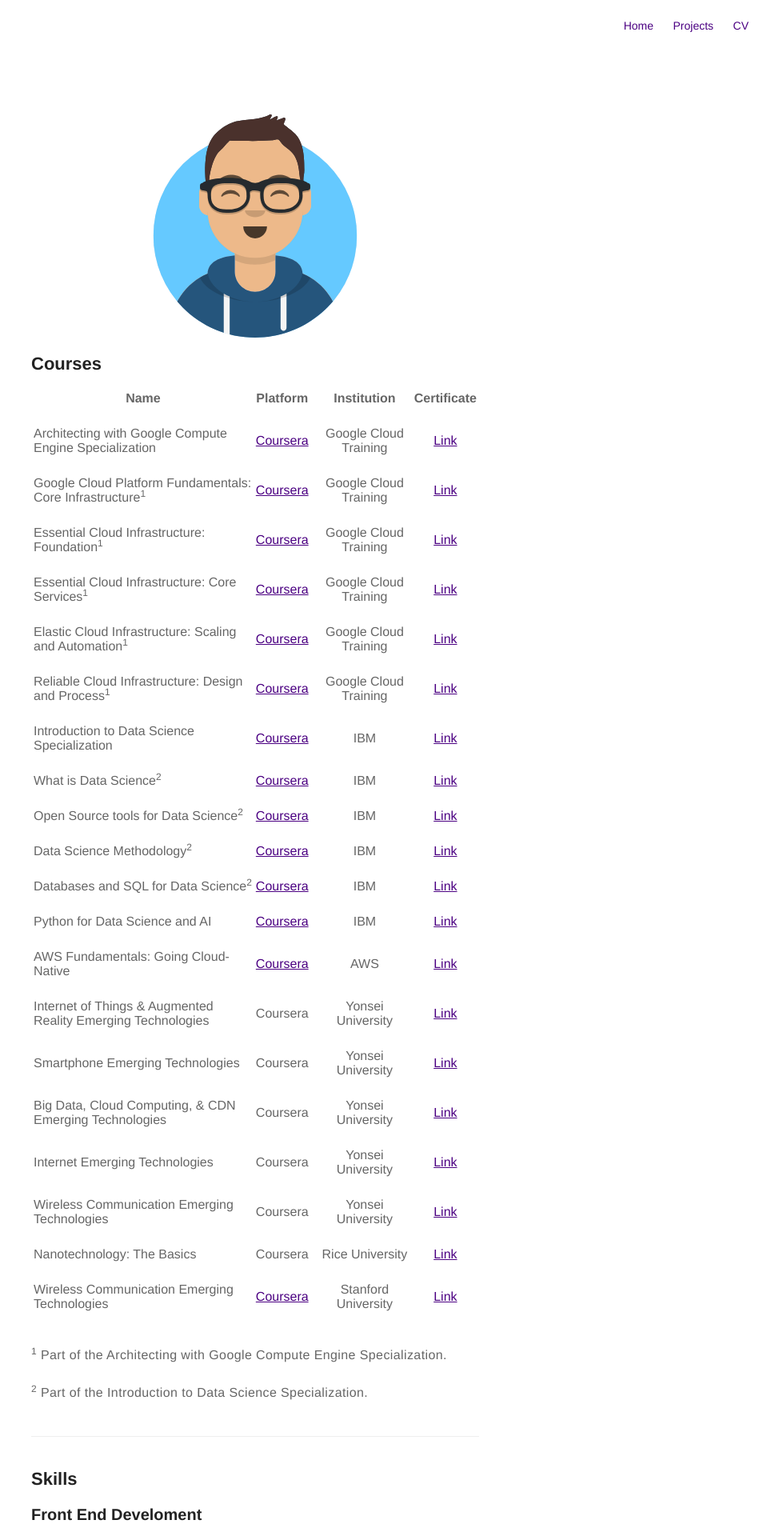
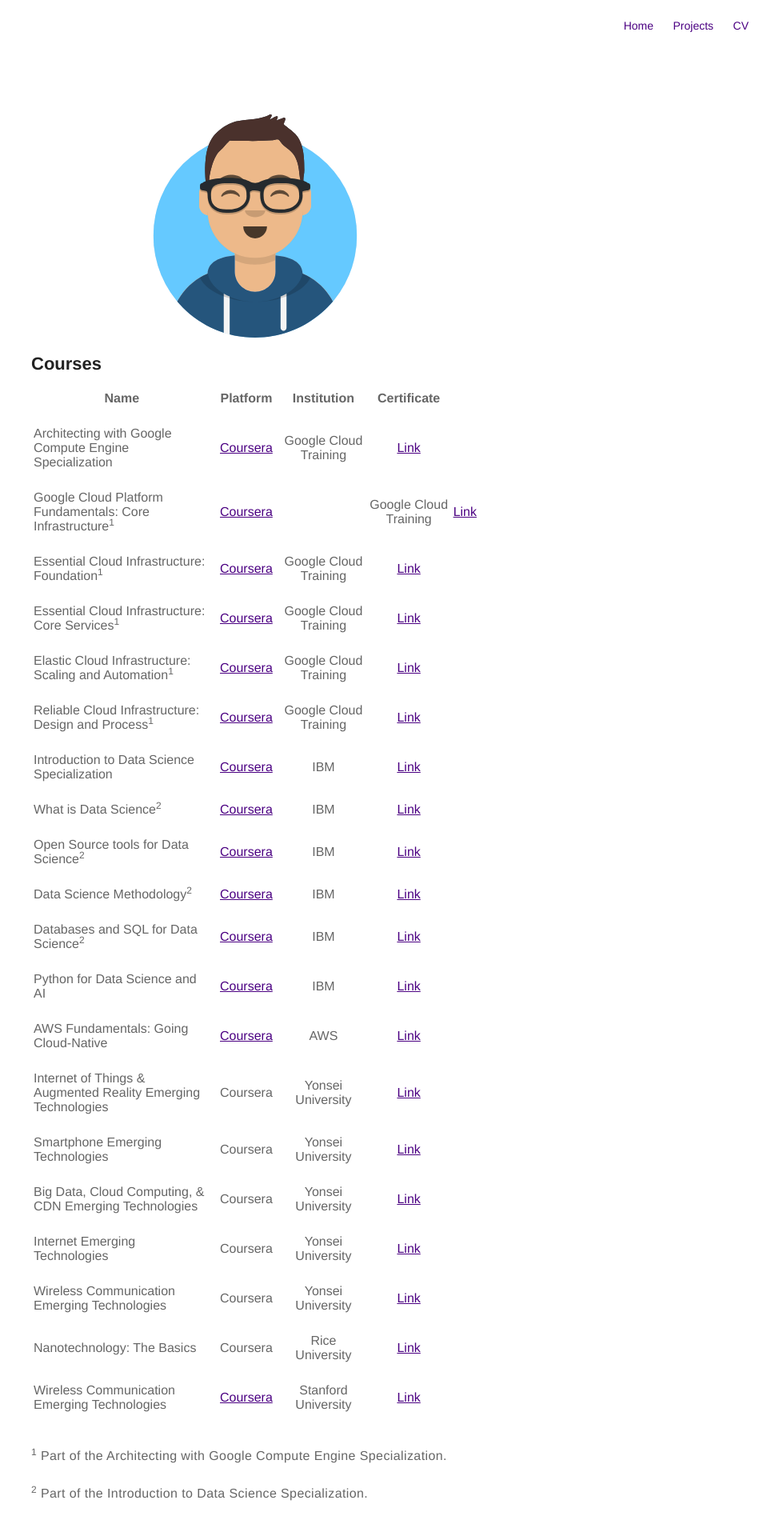
Before and after one commit to HectorBudielE/personal-website, a Jekyll site: the page built from about.md, in a window 1280 px wide. Shown: the top 1920 px of the page at 80% size, without its empty margins (321-1280 px from the left). Built offline with Jekyll 4.4.1, drawn with Linux system fonts in a browser that asks for light colours.

Commit message:
style: Added some space in the table

```diff
--- a/about.md
+++ b/about.md
@@ -8,48 +8,48 @@ layout: page
 
 <h2>Courses</h2>
 
-|Name|Platform| |Institution|Certificate|
-|----|:------:|---|:---------:|:---------:|
-| | | | | |
-|Architecting with Google Compute Engine Specialization|[Coursera](https://www.coursera.org/specializations/gcp-architecture)| |Google Cloud Training|[Link](https://www.coursera.org/account/accomplishments/specialization/certificate/ZJGP26DBWYS5)|
-| | | | | |
-|Google Cloud Platform Fundamentals: Core Infrastructure<sup>1</sup>|[Coursera](https://www.coursera.org/learn/gcp-fundamentals?specialization=gcp-architecture)| |Google Cloud Training|[Link](https://www.coursera.org/account/accomplishments/certificate/2MN84HJ2NJGT)|
-| | | | | |
-|Essential Cloud Infrastructure: Foundation<sup>1</sup>|[Coursera](https://www.coursera.org/learn/gcp-infrastructure-foundation?specialization=gcp-architecture)| |Google Cloud Training|[Link](https://www.coursera.org/account/accomplishments/certificate/XUMN5FWGXUNH)|
-| | | | | |
-|Essential Cloud Infrastructure: Core Services<sup>1</sup>|[Coursera](https://www.coursera.org/learn/gcp-infrastructure-core-services?specialization=gcp-architecture)| |Google Cloud Training|[Link](https://www.coursera.org/account/accomplishments/certificate/8WZUVT6EXRZ3)|
-| | | | | |
-|Elastic Cloud Infrastructure: Scaling and Automation<sup>1</sup>|[Coursera](https://www.coursera.org/learn/gcp-infrastructure-scaling-automation?specialization=gcp-architecture)| |Google Cloud Training|[Link](https://www.coursera.org/account/accomplishments/certificate/L2U8PJ7TXFUU)|
-| | | | | |
-|Reliable Cloud Infrastructure: Design and Process<sup>1</sup>|[Coursera](https://www.coursera.org/learn/cloud-infrastructure-design-process)| |Google Cloud Training|[Link](https://www.coursera.org/account/accomplishments/certificate/RAT4CGQ3MC3Z)|
-| | | | | |
-|Introduction to Data Science Specialization|[Coursera](https://www.coursera.org/specializations/introduction-data-science)| |IBM|[Link](https://www.coursera.org/account/accomplishments/specialization/certificate/K8XM9QNNUXZJ?utm_medium=certificate&utm_source=link&utm_campaign=copybutton_certificate&utm_term=long)|
-| | | | | |
-|What is Data Science<sup>2</sup>|[Coursera](https://www.coursera.org/learn/what-is-datascience)| |IBM|[Link](https://www.coursera.org/account/accomplishments/certificate/FGDLUSD779NC)|
-| | | | | |
-|Open Source tools for Data Science<sup>2</sup>|[Coursera](https://www.coursera.org/learn/open-source-tools-for-data-science)| |IBM|[Link](https://www.coursera.org/account/accomplishments/certificate/UEP9DW6WD2MH)|
-| | | | | |
-|Data Science Methodology<sup>2</sup>|[Coursera](https://www.coursera.org/learn/data-science-methodology)| |IBM|[Link](https://www.coursera.org/account/accomplishments/certificate/M35Q4V7XYAFB)|
-| | | | | |
-|Databases and SQL for Data Science<sup>2</sup>|[Coursera](https://www.coursera.org/learn/sql-data-science)| |IBM|[Link](https://www.coursera.org/account/accomplishments/certificate/TAHWJVB9V4SR)|
-| | | | | |
-|Python for Data Science and AI|[Coursera](https://www.coursera.org/learn/python-for-applied-data-science-ai)| |IBM|[Link](https://www.coursera.org/account/accomplishments/certificate/MNYLLYGJBN9Q)|
-| | | | | |
-|AWS Fundamentals: Going Cloud-Native|[Coursera](https://www.coursera.org/learn/aws-fundamentals-going-cloud-native)| |AWS|[Link](https://www.coursera.org/account/accomplishments/certificate/VREBH98Q7JVA)|
-| | | | | |
-|Internet of Things & Augmented Reality Emerging Technologies |Coursera| |Yonsei University|[Link](https://www.coursera.org/account/accomplishments/certificate/QZ4565SSEQH9)|
-| | | | | |
-|Smartphone Emerging Technologies |Coursera| |Yonsei University|[Link](https://www.coursera.org/account/accomplishments/certificate/HKFKL4YK7QUZ)|
-| | | | | |
-|Big Data, Cloud Computing, & CDN Emerging Technologies |Coursera| |Yonsei University|[Link](https://www.coursera.org/account/accomplishments/certificate/M4XCBTMZ4P3M)|
-| | | | | |
-|Internet Emerging Technologies |Coursera| |Yonsei University|[Link](https://www.coursera.org/account/accomplishments/certificate/V9FTKKW872U7)|
-| | | | | |
-|Wireless Communication Emerging Technologies |Coursera| |Yonsei University|[Link](https://www.coursera.org/account/accomplishments/certificate/7DQTYQ8WGVRT)|
-| | | | | |
-|Nanotechnology: The Basics |Coursera| |Rice University|[Link](https://www.coursera.org/api/legacyCertificates.v1/spark/statementOfAccomplishment/278~475404/pdf)|
-| | | | | |
-|Wireless Communication Emerging Technologies |[Coursera](https://www.coursera.org/learn/machine-learning)| |Stanford University|[Link](https://www.coursera.org/api/legacyCertificates.v1/spark/statementOfAccomplishment/971489~475404/pdf)|
+|Name| |Platform| |Institution|Certificate|
+|----|---|:------:|---|:---------:|:---------:|
+| | | | | | |
+|Architecting with Google Compute Engine Specialization| |[Coursera](https://www.coursera.org/specializations/gcp-architecture)| |Google Cloud Training|[Link](https://www.coursera.org/account/accomplishments/specialization/certificate/ZJGP26DBWYS5)|
+| | | | | | |
+|Google Cloud Platform Fundamentals: Core Infrastructure<sup>1</sup>| |[Coursera](https://www.coursera.org/learn/gcp-fundamentals?specialization=gcp-architecture)| | |Google Cloud Training|[Link](https://www.coursera.org/account/accomplishments/certificate/2MN84HJ2NJGT)|
+| | | | | | |
+|Essential Cloud Infrastructure: Foundation<sup>1</sup>| |[Coursera](https://www.coursera.org/learn/gcp-infrastructure-foundation?specialization=gcp-architecture)| |Google Cloud Training|[Link](https://www.coursera.org/account/accomplishments/certificate/XUMN5FWGXUNH)|
+| | | | | | |
+|Essential Cloud Infrastructure: Core Services<sup>1</sup>| |[Coursera](https://www.coursera.org/learn/gcp-infrastructure-core-services?specialization=gcp-architecture)| |Google Cloud Training|[Link](https://www.coursera.org/account/accomplishments/certificate/8WZUVT6EXRZ3)|
+| | | | | | |
+|Elastic Cloud Infrastructure: Scaling and Automation<sup>1</sup>| |[Coursera](https://www.coursera.org/learn/gcp-infrastructure-scaling-automation?specialization=gcp-architecture)| |Google Cloud Training|[Link](https://www.coursera.org/account/accomplishments/certificate/L2U8PJ7TXFUU)|
+| | | | | | |
+|Reliable Cloud Infrastructure: Design and Process<sup>1</sup>| |[Coursera](https://www.coursera.org/learn/cloud-infrastructure-design-process)| |Google Cloud Training|[Link](https://www.coursera.org/account/accomplishments/certificate/RAT4CGQ3MC3Z)|
+| | | | | | |
+|Introduction to Data Science Specialization| |[Coursera](https://www.coursera.org/specializations/introduction-data-science)| |IBM|[Link](https://www.coursera.org/account/accomplishments/specialization/certificate/K8XM9QNNUXZJ?utm_medium=certificate&utm_source=link&utm_campaign=copybutton_certificate&utm_term=long)|
+| | | | | | |
+|What is Data Science<sup>2</sup>| |[Coursera](https://www.coursera.org/learn/what-is-datascience)| |IBM|[Link](https://www.coursera.org/account/accomplishments/certificate/FGDLUSD779NC)|
+| | | | | | |
+|Open Source tools for Data Science<sup>2</sup>| |[Coursera](https://www.coursera.org/learn/open-source-tools-for-data-science)| |IBM|[Link](https://www.coursera.org/account/accomplishments/certificate/UEP9DW6WD2MH)|
+| | | | | | |
+|Data Science Methodology<sup>2</sup>| |[Coursera](https://www.coursera.org/learn/data-science-methodology)| |IBM|[Link](https://www.coursera.org/account/accomplishments/certificate/M35Q4V7XYAFB)|
+| | | | | | |
+|Databases and SQL for Data Science<sup>2</sup>| |[Coursera](https://www.coursera.org/learn/sql-data-science)| |IBM|[Link](https://www.coursera.org/account/accomplishments/certificate/TAHWJVB9V4SR)|
+| | | | | | |
+|Python for Data Science and AI| |[Coursera](https://www.coursera.org/learn/python-for-applied-data-science-ai)| |IBM|[Link](https://www.coursera.org/account/accomplishments/certificate/MNYLLYGJBN9Q)|
+| | | | | | |
+|AWS Fundamentals: Going Cloud-Native| |[Coursera](https://www.coursera.org/learn/aws-fundamentals-going-cloud-native)| |AWS|[Link](https://www.coursera.org/account/accomplishments/certificate/VREBH98Q7JVA)|
+| | | | | | |
+|Internet of Things & Augmented Reality Emerging Technologies | |Coursera| |Yonsei University|[Link](https://www.coursera.org/account/accomplishments/certificate/QZ4565SSEQH9)|
+| | | | | | |
+|Smartphone Emerging Technologies | |Coursera| |Yonsei University|[Link](https://www.coursera.org/account/accomplishments/certificate/HKFKL4YK7QUZ)|
+| | | | | | |
+|Big Data, Cloud Computing, & CDN Emerging Technologies | |Coursera| |Yonsei University|[Link](https://www.coursera.org/account/accomplishments/certificate/M4XCBTMZ4P3M)|
+| | | | | | |
+|Internet Emerging Technologies | |Coursera| |Yonsei University|[Link](https://www.coursera.org/account/accomplishments/certificate/V9FTKKW872U7)|
+| | | | | | |
+|Wireless Communication Emerging Technologies | |Coursera| |Yonsei University|[Link](https://www.coursera.org/account/accomplishments/certificate/7DQTYQ8WGVRT)|
+| | | | | | |
+|Nanotechnology: The Basics | |Coursera| |Rice University|[Link](https://www.coursera.org/api/legacyCertificates.v1/spark/statementOfAccomplishment/278~475404/pdf)|
+| | | | | | |
+|Wireless Communication Emerging Technologies | |[Coursera](https://www.coursera.org/learn/machine-learning)| |Stanford University|[Link](https://www.coursera.org/api/legacyCertificates.v1/spark/statementOfAccomplishment/971489~475404/pdf)|
 | | | | | |
 
 <sup>1</sup> Part of the Architecting with Google Compute Engine Specialization.
```
